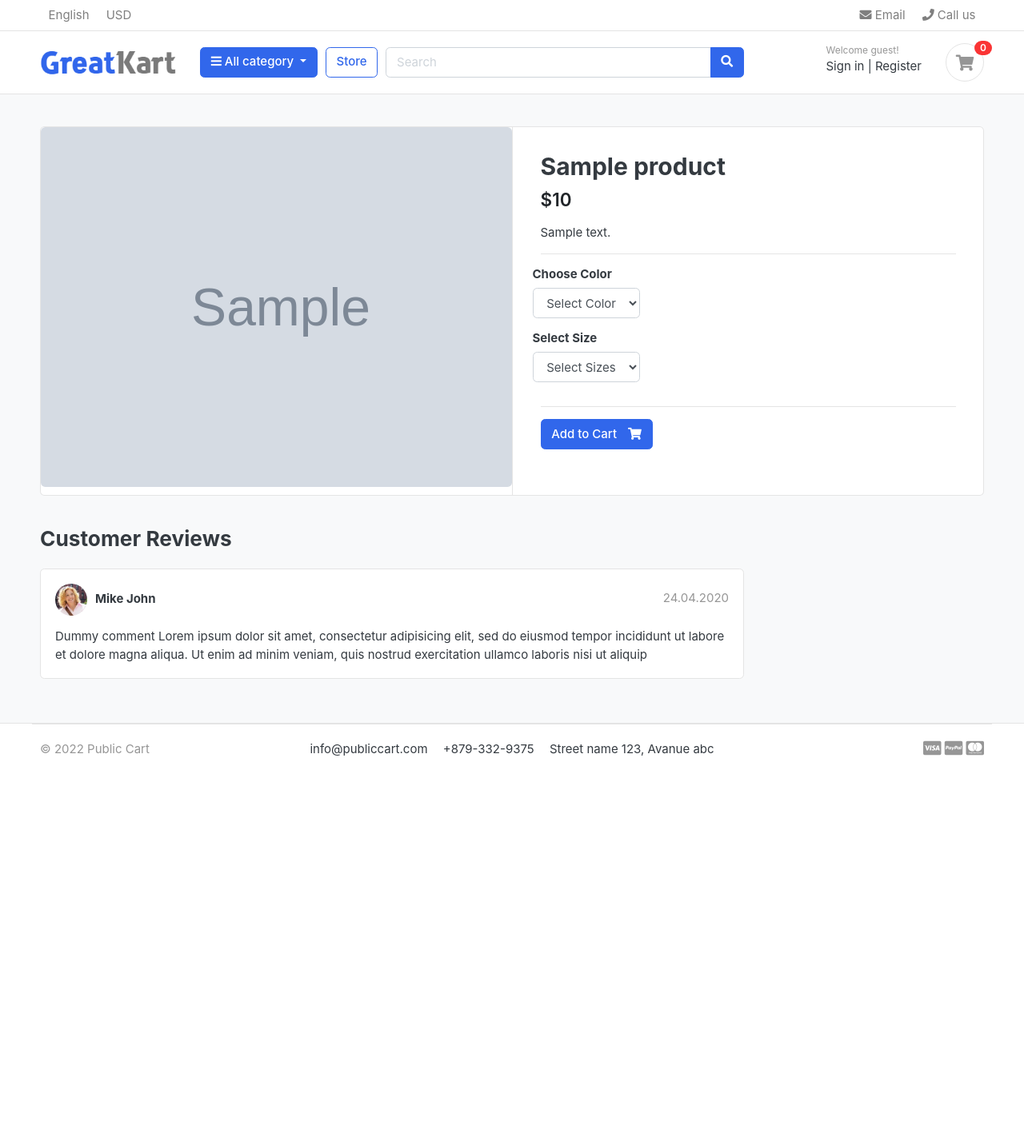
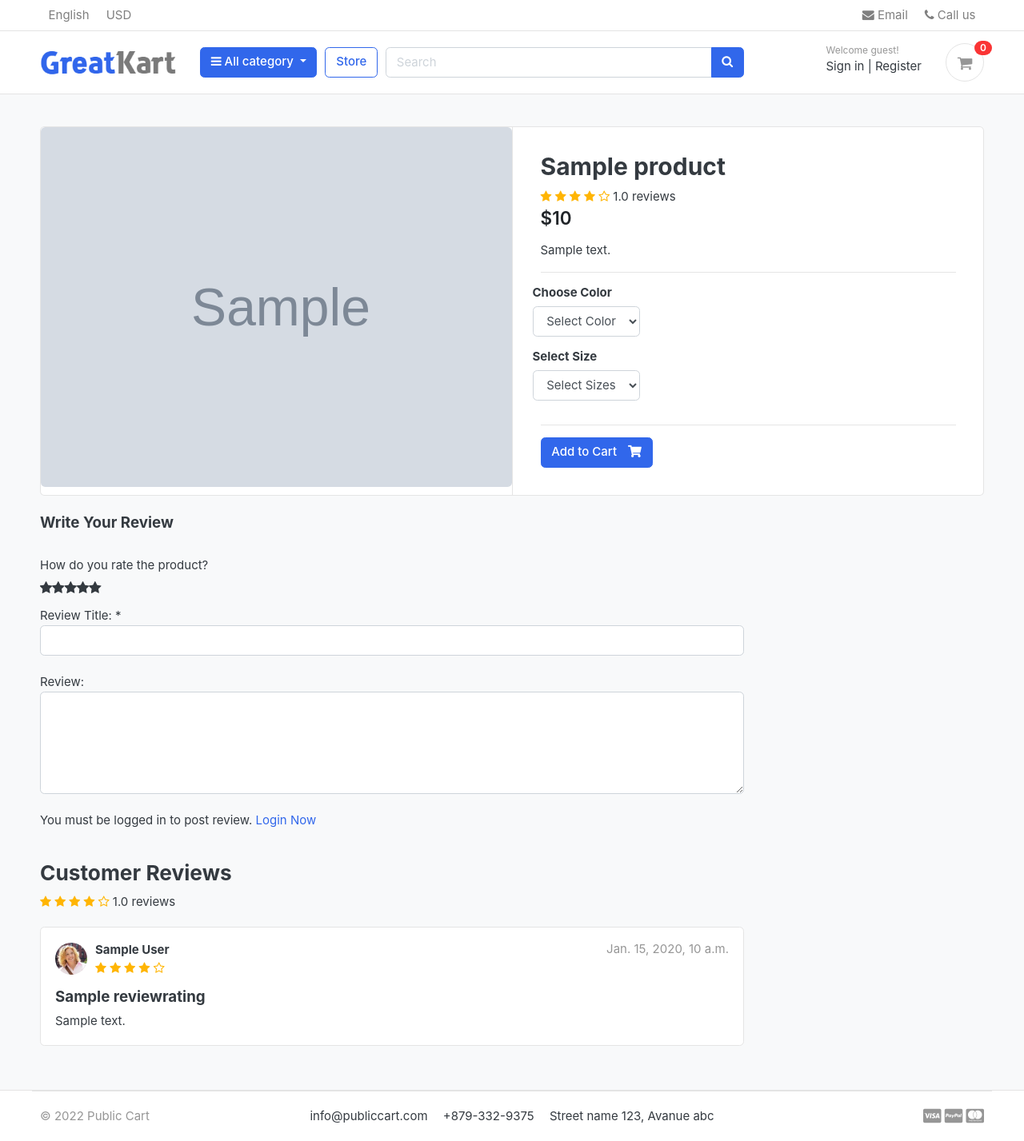
Before and after one commit to Md-Kaish-Alam/e-commerce-django, a Django app: a page that uses templates/base.html in a window 1280 px wide. Shown: the whole page at 80% size. Before the commit the page ends 945 px from the top, so only its background shows below. Run offline with Django 3.2, Linux system fonts and the light colour scheme; tables that the repository leaves empty hold one stand-in row (values such as "Sample post"); grey boxes marked "Sample" are stand-in pictures; some libraries are stand-ins or nearby versions; some web fonts are replaced.

Commit message:
added review & rating functionality

```diff
--- a/accounts/models.py
+++ b/accounts/models.py
@@ -68,6 +68,9 @@ class Account(AbstractBaseUser):
     def __str__(self):
         return self.email
 
+    def full_name(self):
+        return f'{self.first_name} {self.last_name}'
+
     # if the user is admin then it have all the permissions
     def has_perm(self, perm, obj=None):
         return self.is_admin
--- /dev/null
+++ b/publiccart/static/css/custom.css
@@ -0,0 +1,52 @@
+/* hide radio button */
+.rate > input {
+  display: none;
+}
+
+.rate {
+  display: inline-block;
+  border: 0;
+}
+
+.rate > label {
+  float: right;
+}
+
+/* showing the stars */
+
+.rate > label:before {
+  display: inline-block;
+  font-size: 1.1rem;
+  font-family: FontAwesome;
+  content: "\f005";
+  margin: 0;
+  padding: 0.3rem, 0.2rem;
+  cursor: pointer;
+}
+
+/* half stars */
+
+.rate .half:before {
+  content: "\f089";
+  position: absolute;
+  padding-right: 0;
+}
+
+/* click & hover in stars */
+input:checked ~ label,
+label:hover ~ label {
+  color: #ffb503;
+}
+
+/* hover highlight */
+input:checked + label:hover,
+input:checked ~ label:hover,
+input:checked ~ label:hover ~ label,
+label:hover ~ input:checked ~ label {
+  color: #cc9000;
+}
+
+
+.rating-star i{
+  color: #ffb503 !important;
+}
--- a/store/admin.py
+++ b/store/admin.py
@@ -1,5 +1,5 @@
 from django.contrib import admin
-from .models import Products, Variation
+from .models import Products, Variation, ReviewRating
 
 
 # Register your models here.
@@ -16,3 +16,4 @@ class VariationAdmin(admin.ModelAdmin):
 
 admin.site.register(Products, ProductAdmin)
 admin.site.register(Variation, VariationAdmin)
+admin.site.register(ReviewRating)
--- a/store/urls.py
+++ b/store/urls.py
@@ -6,4 +6,5 @@ urlpatterns = [
     path('category/<slug:category_slug>/', views.store, name='products_by_category'),
     path('category/<slug:category_slug>/<slug:product_slug>/', views.product_detail, name='product_detail'),
     path('search/', views.search, name='search'),
+    path('submit_review/<int:product_id>/', views.submit_review, name='submit_review')
 ]
--- a/store/views.py
+++ b/store/views.py
@@ -1,11 +1,15 @@
 from django.core.paginator import Paginator
 from django.db.models import Q
-from django.shortcuts import render, get_object_or_404
+from django.shortcuts import render, get_object_or_404, redirect
+from django.contrib import messages
+from django.core.exceptions import ObjectDoesNotExist
 
 from carts.models import CartItem
 from carts.views import _cart_id
 from category.models import Category
-from .models import Products
+from .models import Products, ReviewRating
+from .forms import ReviewForm
+from orders.models import OrderProduct
 
 
 def store(request, category_slug=None):
@@ -43,9 +47,23 @@ def product_detail(request, category_slug, product_slug):
     except Exception as e:
         raise e
 
+    if request.user.is_authenticated:
+        try:
+            orderproduct = OrderProduct.objects.filter(user=request.user, product_id=single_product.id).exists()
+
+        except OrderProduct.DoesNotExist:
+            orderproduct = None
+    else:
+        orderproduct = None
+
+    # Get the reviews
+    reviews = ReviewRating.objects.filter(product_id=single_product.id, status=True)
+
     context = {
         'single_product': single_product,
-        'in_cart': in_cart
+        'in_cart': in_cart,
+        'orderproduct': orderproduct,
+        'reviews': reviews
     }
     return render(request, 'store/product_detail.html', context)
 
@@ -69,3 +87,30 @@ def search(request):
         'product_count': product_count
     }
     return render(request, 'store/store.html', context)
+
+
+def submit_review(request, product_id):
+    url = request.META.get('HTTP_REFERER')
+    if request.method == 'POST':
+        try:
+            reviews = ReviewRating.objects.get(user__id=request.user.id, product__id=product_id)
+            form = ReviewForm(request.POST, instance=reviews)
+            form.save()
+            messages.success(request, 'Thank You! Your Review has been updated.')
+
+            return redirect(url)
+
+        except ReviewRating.DoesNotExist:
+            form = ReviewForm(request.POST)
+            if form.is_valid():
+                data = ReviewRating()
+                data.subject = form.cleaned_data['subject']
+                data.rating = form.cleaned_data['rating']
+                data.review = form.cleaned_data['review']
+                data.ip = request.META.get('REMOTE_ADDR')
+                data.product_id = product_id
+                data.user_id = request.user.id
+                data.save()
+                messages.success(request, 'Thank You! Your Review has been submitted.')
+
+                return redirect(url)
--- a/templates/base.html
+++ b/templates/base.html
@@ -44,6 +44,8 @@
 
     <!-- custom style -->
     <link href="{% static 'css/ui.css' %}" rel="stylesheet" type="text/css" />
+    <link href="{% static 'css/custom.css' %}" rel="stylesheet" type="text/css" />
+    <link rel="stylesheet" href="https://cdnjs.cloudflare.com/ajax/libs/font-awesome/4.7.0/css/font-awesome.min.css">
     <link
       href="{% static 'css/responsive.css' %}"
       rel="stylesheet"
--- a/templates/store/product_detail.html
+++ b/templates/store/product_detail.html
@@ -19,6 +19,16 @@
             {% csrf_token %}
             <article class="content-body">
               <h2 class="title">{{ single_product.product_name }}</h2>
+              <div class="rating-star">
+                <span>
+                  <i class="fa fa-star{% if single_product.averageReview < 0.5%}-o{% elif single_product.averageReview >= 0.5 and single_product.averageReview < 1%}-half-o{% endif %}" aria-hidden="true"></i>
+                  <i class="fa fa-star{% if single_product.averageReview < 1.5%}-o{% elif single_product.averageReview >= 1.5 and single_product.averageReview < 2%}-half-o{% endif %}" aria-hidden="true"></i>
+                  <i class="fa fa-star{% if single_product.averageReview < 2.5%}-o{% elif single_product.averageReview >= 2.5 and single_product.averageReview < 3%}-half-o{% endif %}" aria-hidden="true"></i>
+                  <i class="fa fa-star{% if single_product.averageReview < 3.5%}-o{% elif single_product.averageReview >= 3.5 and single_product.averageReview < 4%}-half-o{% endif %}" aria-hidden="true"></i>
+                  <i class="fa fa-star{% if single_product.averageReview < 4.5%}-o{% elif single_product.averageReview >= 4.5 and single_product.averageReview < 5%}-half-o{% endif %}" aria-hidden="true"></i>
+                </span>
+                <span>{{ single_product.countReview}} reviews</span>
+              </div>
 
               <div class="mb-3">
                 <var class="price h4">${{ single_product.price }}</var>
@@ -94,10 +104,64 @@
 
     <div class="row">
       <div class="col-md-9">
+
+        <form action="{% url 'submit_review' single_product.id %}" method="POST">
+          {% csrf_token %}
+          <h5>Write Your Review</h5>
+          <br>
+          {% include 'includes/alerts.html' %}
+          <div>
+            <!-- Rating stars -->
+            <label for="">How do you rate the product?</label>
+
+            <br>
+            <div class="rate">
+              <input type="radio" name="rating" id="rating10" value="5" required> <label for="rating10" title="5"></label>
+              <input type="radio" name="rating" id="rating9" value="4.5" required> <label for="rating9" title="4.5" class="half"></label>
+              <input type="radio" name="rating" id="rating8" value="4" required> <label for="rating8" title="4"></label>
+              <input type="radio" name="rating" id="rating7" value="3.5" required> <label for="rating7" title="3.5" class="half"></label>
+              <input type="radio" name="rating" id="rating6" value="3" required> <label for="rating6" title="3"></label>
+              <input type="radio" name="rating" id="rating5" value="2.5" required> <label for="rating5" title="2.5" class="half"></label>
+              <input type="radio" name="rating" id="rating4" value="2" required> <label for="rating4" title="2"></label>
+              <input type="radio" name="rating" id="rating3" value="1.5" required> <label for="rating3" title="1.5" class="half"></label>
+              <input type="radio" name="rating" id="rating2" value="1" required> <label for="rating2" title="1"></label>
+              <input type="radio" name="rating" id="rating1" value="0.5" required> <label for="rating0" title="0.5" class="half"></label>
+            </div>
+            <br>
+            Review Title: *
+            <input type="text" class="form-control" name="subject">
+            <br>
+            Review:
+            <textarea name="review" rows="5" class="form-control"></textarea>
+            <br>
+            {% if user.is_authenticated %}
+              {% if orderproduct %}
+                <input type="submit" value="Submit Review" class="btn btn-primary">
+              {% else %}
+              <p>You have to purchase this product to post review. </p>
+              {% endif%}
+            {% else %}
+              <p>You must be logged in to post review. <span> <a href="{% url 'login' %}">Login Now</a></span> </p>
+            {% endif %}
+          </div>
+
+        </form>
+        <br>
         <header class="section-heading">
           <h3>Customer Reviews</h3>
+          <div class="rating-star">
+            <span>
+              <i class="fa fa-star{% if single_product.averageReview < 0.5%}-o{% elif single_product.averageReview >= 0.5 and single_product.averageReview < 1%}-half-o{% endif %}" aria-hidden="true"></i>
+              <i class="fa fa-star{% if single_product.averageReview < 1.5%}-o{% elif single_product.averageReview >= 1.5 and single_product.averageReview < 2%}-half-o{% endif %}" aria-hidden="true"></i>
+              <i class="fa fa-star{% if single_product.averageReview < 2.5%}-o{% elif single_product.averageReview >= 2.5 and single_product.averageReview < 3%}-half-o{% endif %}" aria-hidden="true"></i>
+              <i class="fa fa-star{% if single_product.averageReview < 3.5%}-o{% elif single_product.averageReview >= 3.5 and single_product.averageReview < 4%}-half-o{% endif %}" aria-hidden="true"></i>
+              <i class="fa fa-star{% if single_product.averageReview < 4.5%}-o{% elif single_product.averageReview >= 4.5 and single_product.averageReview < 5%}-half-o{% endif %}" aria-hidden="true"></i>
+            </span>
+            <span>{{ single_product.countReview}} reviews</span>
+          </div>
         </header>
 
+        {% for review in reviews %}
           <article class="box mb-3">
             <div class="icontext w-100">
               <img
@@ -105,20 +169,28 @@
                 class="img-xs icon rounded-circle"
               />
               <div class="text">
-              <span class="date text-muted float-md-right">24.04.2020 </span>
-              <h6 class="mb-1">Mike John</h6>
+                <span class="date text-muted float-md-right">{{ review.updated_at }} </span>
+                <h6 class="mb-1">{{ review.user.full_name }}</h6>
+                <div class="rating-star">
+                  <span>
+                    <i class="fa fa-star{% if review.rating == 0.5%}-half-o{% elif review.rating < 1 %}-o{% endif %}" aria-hidden="true"></i>
+                    <i class="fa fa-star{% if review.rating == 1.5%}-half-o{% elif review.rating < 2 %}-o{% endif %}" aria-hidden="true"></i>
+                    <i class="fa fa-star{% if review.rating == 2.5%}-half-o{% elif review.rating < 3 %}-o{% endif %}" aria-hidden="true"></i>
+                    <i class="fa fa-star{% if review.rating == 3.5%}-half-o{% elif review.rating < 4 %}-o{% endif %}" aria-hidden="true"></i>
+                    <i class="fa fa-star{% if review.rating == 4.5%}-half-o{% elif review.rating < 5 %}-o{% endif %}" aria-hidden="true"></i>
+                  </span>
+                </div>
               </div>
             </div>
             <!-- icontext.// -->
             <div class="mt-3">
+              <h5>{{ review.subject }}</h5>
               <p>
-              Dummy comment Lorem ipsum dolor sit amet, consectetur adipisicing
-              elit, sed do eiusmod tempor incididunt ut labore et dolore magna
-              aliqua. Ut enim ad minim veniam, quis nostrud exercitation ullamco
-              laboris nisi ut aliquip
+                {{ review.review }}
               </p>
             </div>
           </article>
+        {% endfor %}
       </div>
       <!-- col.// -->
     </div>
```
Also changed, not shown: store/forms.py (added, +8 -0 lines), store/models.py (+35 -0 lines), store/migrations/0003_reviewrating.py (added). Lines whose indentation alone changed are shown as unchanged.
